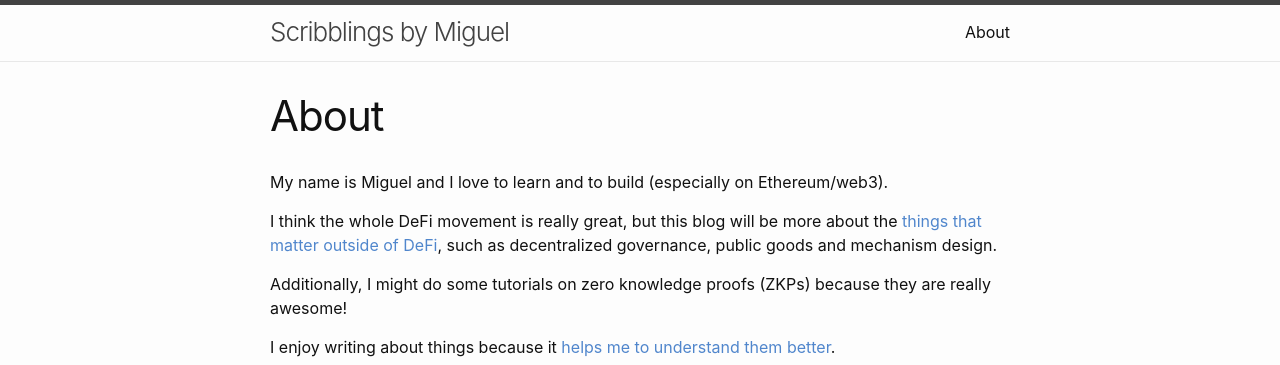
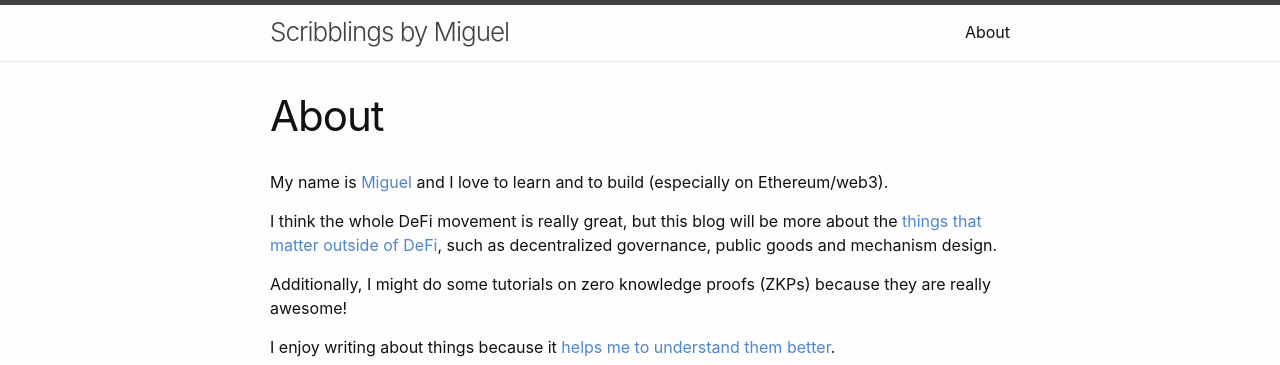
Before and after one commit to intldds/intldds.github.io, a Jekyll site: the page built from about.md, in a window 1280 px wide. Shown: the top 365 px of the page. Built offline with Jekyll 4.4.1, drawn with Linux system fonts in a browser that asks for light colours; part of the change alters nothing that is shown.

```diff
--- a/about.md
+++ b/about.md
@@ -4,7 +4,7 @@ title: About
 permalink: /about/
 ---
 
-My name is Miguel and I love to learn and to build (especially on Ethereum/web3).
+My name is [Miguel](miguelemos.github.io) and I love to learn and to build (especially on Ethereum/web3).
 
 I think the whole DeFi movement is really great, but this blog will be more about the
 [things that matter outside of DeFi](https://www.youtube.com/watch?v=oLsb7clrXMQ),
```
